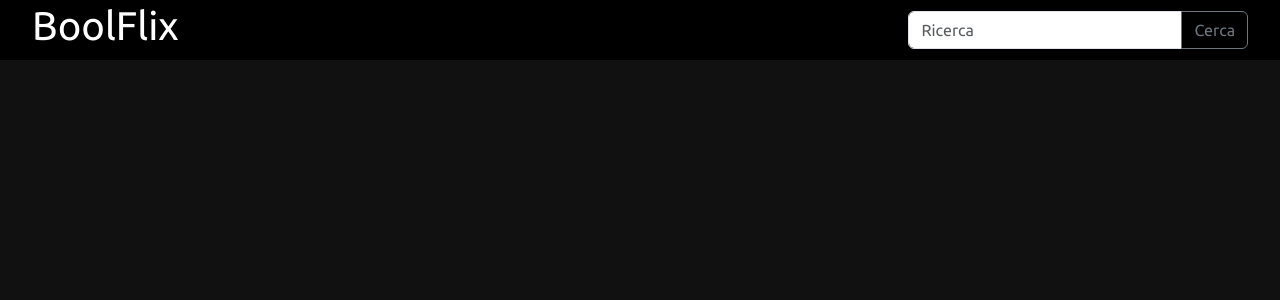
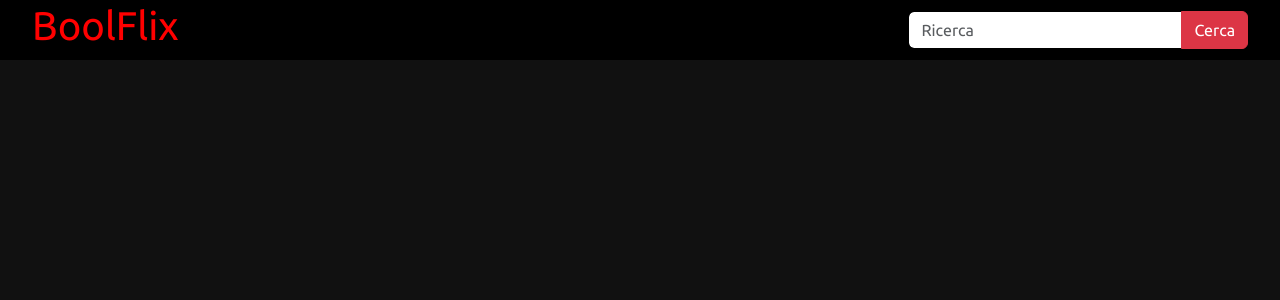
Before and after one commit to alessandrorumi/vite-boolflix, a Vue app: page / in a window 1280 px wide. Shown: the top 300 px of the page. Built offline with nearby package versions, Linux system fonts and the light colour scheme; the HTML template or start-up script is replaced by a standard one.

Commit message:
Feature: Poster not available

```diff
--- a/src/components/AppHeader.vue
+++ b/src/components/AppHeader.vue
@@ -18,9 +18,8 @@ export default {
     </div>
     <div class="search">
       <div class="input-group">
-        <input type="text" class="form-control" placeholder="Ricerca" aria-describedby="button-addon2"
-          v-model="store.media">
-        <button class="btn btn-outline-secondary" type="button" id="button-addon2" @click="$emit('search')">Cerca</button>
+        <input type="text" class="form-control" placeholder="Ricerca" v-model="store.media">
+        <button class="btn btn-danger" type="button" @click="$emit('search')">Cerca</button>
       </div>
     </div>
   </header>
@@ -36,5 +35,14 @@ header {
   background-color: #000;
   @include vert-align-center;
   justify-content: space-between;
+
+  .form-control {
+    &:focus {
+      outline: none;
+    }
+
+    box-shadow: none;
+    border-color: #000;
+  }
 }
 </style>
--- a/src/components/MediaList.vue
+++ b/src/components/MediaList.vue
@@ -44,6 +44,6 @@ export default {
 
 .my-card {
   width: calc((25%) - 1rem);
-  margin: 0 .5rem .5rem;
+  margin: 0 .5rem 1rem;
 }
 </style>
--- a/src/components/SingleMedia.vue
+++ b/src/components/SingleMedia.vue
@@ -23,9 +23,10 @@ export default {
 <template>
   <!-- Poster -->
   <div class="poster">
-    <img :src="imageUrl" alt="">
+    <img v-if="imageUrl !== 'https://image.tmdb.org/t/p/w342/null'" :src="imageUrl" alt="">
+    <div class="no-poster" v-else><img src="../assets/no-poster.png" alt=""></div>
     <!-- Testo -->
-    <div class="text">
+    <div class="text p-0">
       <div class="title">
         <span v-if="mediaInfo.title !== undefined">{{ mediaInfo.title }}</span>
         <span v-else>{{ mediaInfo.name }}</span>
@@ -38,7 +39,7 @@ export default {
 
       <div class="image">
         <span>{{ mediaInfo.original_language }}</span>
-        <img src="" alt="">
+        <!-- <img src="" alt=""> -->
       </div>
 
       <!-- Stelline Film / Serie TV -->
@@ -60,12 +61,9 @@ export default {
 @use '../styles/partials/mixins' as *;
 @use '../styles/partials/variables' as *;
 
-img {
-  width: 100%;
-}
-
 .poster {
   position: relative;
+  height: 480px;
 
   &:hover {
     cursor: pointer;
@@ -73,7 +71,9 @@ img {
 
   img {
     width: 100%;
-    transition: opacity 0.5s ease;
+    height: 480px;
+    object-fit: cover;
+    transition: scale 0.5s ease, opacity 0.5s ease;
     opacity: 1;
   }
 
@@ -81,18 +81,21 @@ img {
     position: absolute;
     top: 0;
     bottom: 0;
+    left: 0;
+    right: 0;
     overflow-y: auto;
     visibility: hidden;
     opacity: 0;
     transition: visibility 0s, opacity 0.5s ease;
     transition-delay: 0s, 0.5s;
-    padding: .5rem;
+    padding: .25rem;
   }
 
   // Transizione all'Hover
   &:hover {
     img {
       opacity: .1;
+      scale: 1.1;
     }
 
     .text {
@@ -102,4 +105,9 @@ img {
     }
   }
 }
+
+.no-poster {
+  width: 100%;
+  background-color: black;
+}
 </style>
--- a/src/styles/general.scss
+++ b/src/styles/general.scss
@@ -14,3 +14,7 @@
   color: #fff;
   font-family: 'Ubuntu', sans-serif;
 }
+
+h1 {
+  color: red;
+}
```
Also changed, not shown: src/assets/no-poster.png (added).
